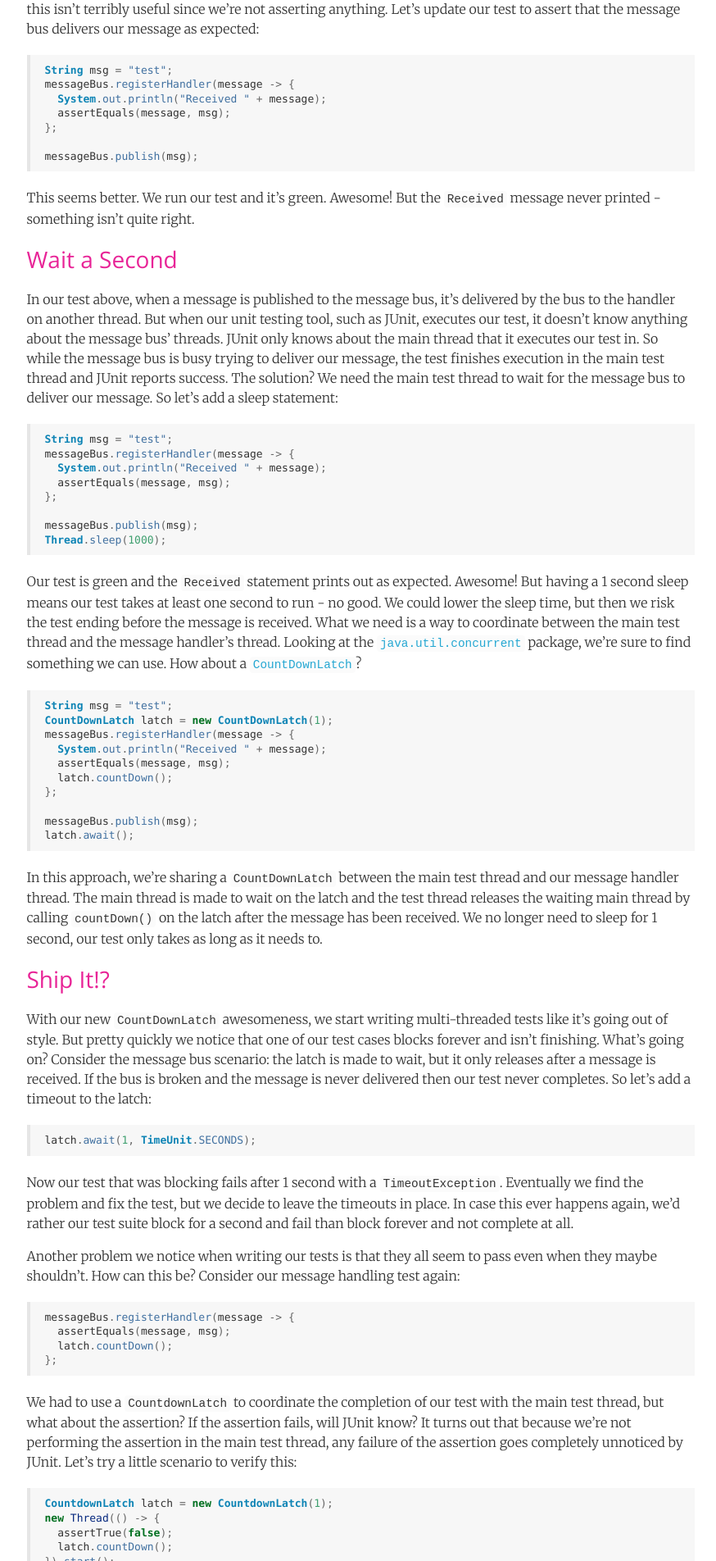
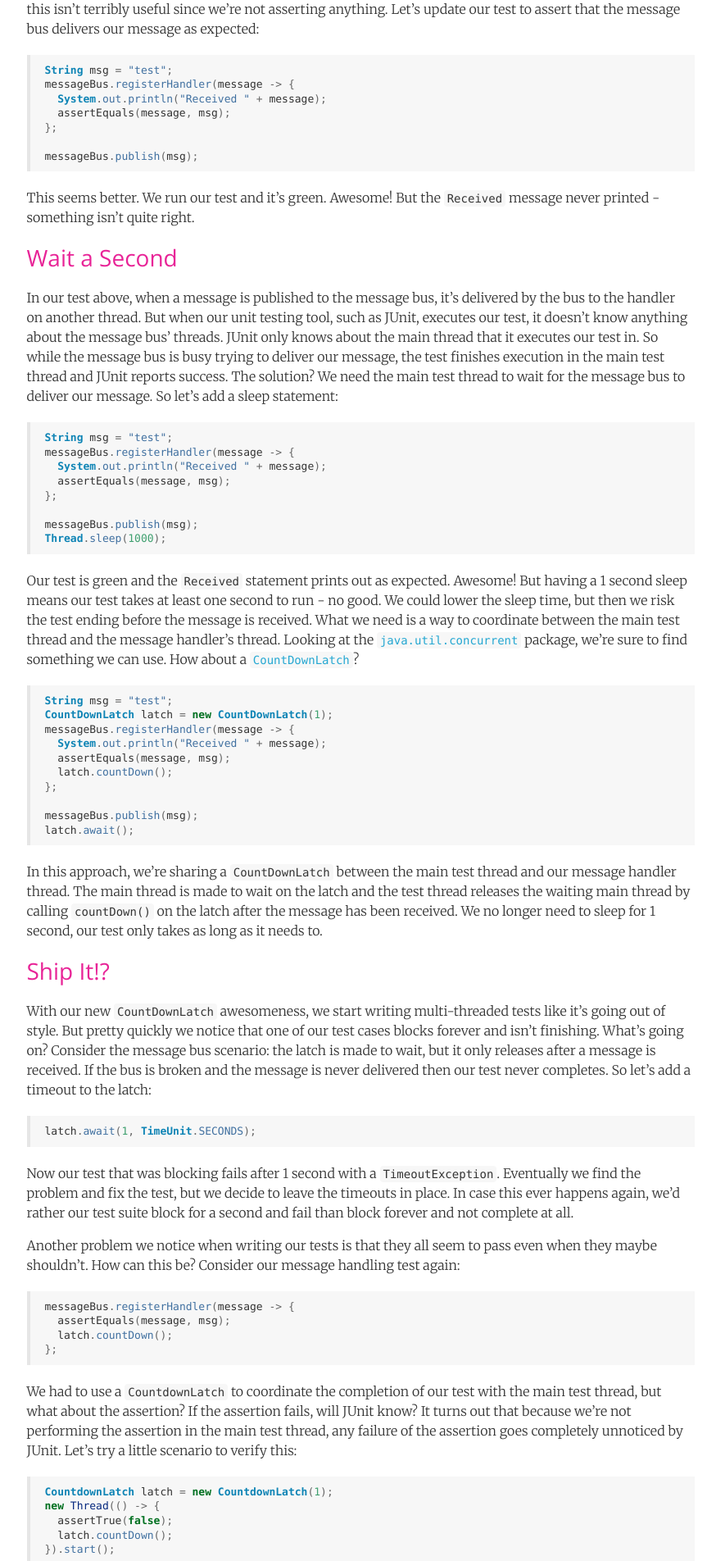
Before and after one commit to jhalterman/jhalterman.github.io, a Jekyll site: the page built from _posts/2016-07-31-testing-multi-threaded-code.md, in a window 1280 px wide. Shown: the part 785-2689 px from the top of the page at 82% size, without its empty margins (200-1074 px from the left). Built offline with Jekyll 4.4.1, drawn with Linux system fonts in a browser that asks for light colours; comment, search, counter and statistics services are not loaded.

Commit message:
Tweak styles and page titles

```diff
--- a/_layouts/default.html
+++ b/_layouts/default.html
@@ -5,7 +5,7 @@
     <meta name="viewport" content="width=device-width, initial-scale=1">
     <link rel="stylesheet" href="/assets/css/style.css">
     <link rel="shortcut icon" href="/assets/img/favicon.ico">
-    <title>{{ site.title }} - {% if page.title %}{{ page.title }}{% else %}{{ page.section }}{% endif %}</title>
+    <title>{% if page.layout == 'post' %}{{ page.title }}{% else %}{{ site.title }} - {{ page.section }}{% endif %}</title>
 </head>
 <body>
     <main>
--- a/assets/css/style.scss
+++ b/assets/css/style.scss
@@ -1,5 +1,4 @@
 ---
-# The scss file which include files from _sass/
 ---
 
 @charset "utf-8";
@@ -12,29 +11,29 @@
 $turqoise: #24a7d2;
 $dark-gray: #333;
 
-$sans-font-family: "Open Sans", sans-serif;
-$serif-font-family: Merriweather, Helvetica, Arial, sans-serif;
-$monospace-font-family: Menlo,Monaco,Consolas,"Courier New",monospace;
-
-$site-title-color: $dark-gray;
-$site-title-font-family: $serif-font-family;
-$site-nav-color: $site-title-color;
-
-$base-font-family: $serif-font-family;
-$base-font-size:   16px;
-$small-font-size:  0.875rem;
-$base-line-height: 1.5;
-
-$title-font-family: $sans-font-family;
-$title-color: #e82497;
-
 $background-color: $white;
 $text-color:   $dark-gray;
 $link-color:   $turqoise;
 $meta-color:   #a0a0a0;
 $border-color: #ddd;
 
-$code-bg-color: #fbfbfb;
+$sans-font-family: "Open Sans", sans-serif;
+$serif-font-family: Merriweather, Helvetica, Arial, sans-serif;
+$monospace-font-family: Menlo,Monaco,Consolas,"Courier New",monospace;
+
+$base-font-size:   16px;
+$small-font-size:  0.875rem;
+$base-font-family: $serif-font-family;
+$base-line-height: 1.5;
+
+$site-title-color: $dark-gray;
+$site-title-font-family: $serif-font-family;
+$site-nav-color: $site-title-color;
+
+$title-font-family: $sans-font-family;
+$title-color: #e82497;
+
+$code-bg-color: #f7f7f7;
 $code-font-family: $monospace-font-family;
 
 body {
@@ -46,12 +45,15 @@
     color: $text-color;
     background-color: $background-color;
 }
+
 p {
     word-break: break-word;
 }
+
 a {
     color: $link-color;
     text-decoration: none;
+
     &:hover {
         text-decoration: underline;
     }
@@ -69,68 +71,72 @@
     font-size: 24px;
 }
 
-h1,h2,h3 {
+h1, h2, h3 {
     margin-top: 10px;
     margin-bottom: 10px;
 }
 
-h1,h2,h3,h4,h5,h6 {
+h1, h2, h3, h4, h5, h6 {
     font-family: $title-font-family;
     font-weight: 400;
     color: $title-color;
     word-break: break-word;
 }
+
 blockquote {
     font-style: italic;
     padding-left: 1rem;
     border-left: 3px solid $border-color;
 }
+
 img {
     max-width: 100%;
 }
+
 table {
     border-collapse: separate;
     border-spacing: 0;
     max-width: 100%;
     width: 100%;
 }
-th,
-td {
+
+th, td {
     padding: 0.5rem;
     line-height: inherit;
 }
+
 th {
     text-align: left;
     vertical-align: bottom;
     border-bottom: 2px solid $border-color;
 }
+
 td {
     vertical-align: top;
     border-bottom: 1px solid $border-color;
 }
 
-div.highlighter-rouge {
-    background-color: #f7f7f7;
+pre, code {
+    background-color: $code-bg-color;
+    font-family: $code-font-family;
 }
 
 code.highlighter-rouge {
     padding: 2px 4px;
-    font-size: 90%;
-    background-color: $code-bg-color;
+    font-size: 14px;
     border-radius: 4px;
 }
 
 pre {
     border-left: 4px solid #e6e6e6;
     padding-top: 10px;
-    padding-left: 18px;
     margin-top: 20px;
     margin-bottom: 20px;
     line-height: 1.35;
 
     code {
-        font-family: $code-font-family;
         font-size: 13px;
+        margin-left: 18px;
         margin-bottom: 0px;
         padding-bottom: 10px;
         display: block;
```
